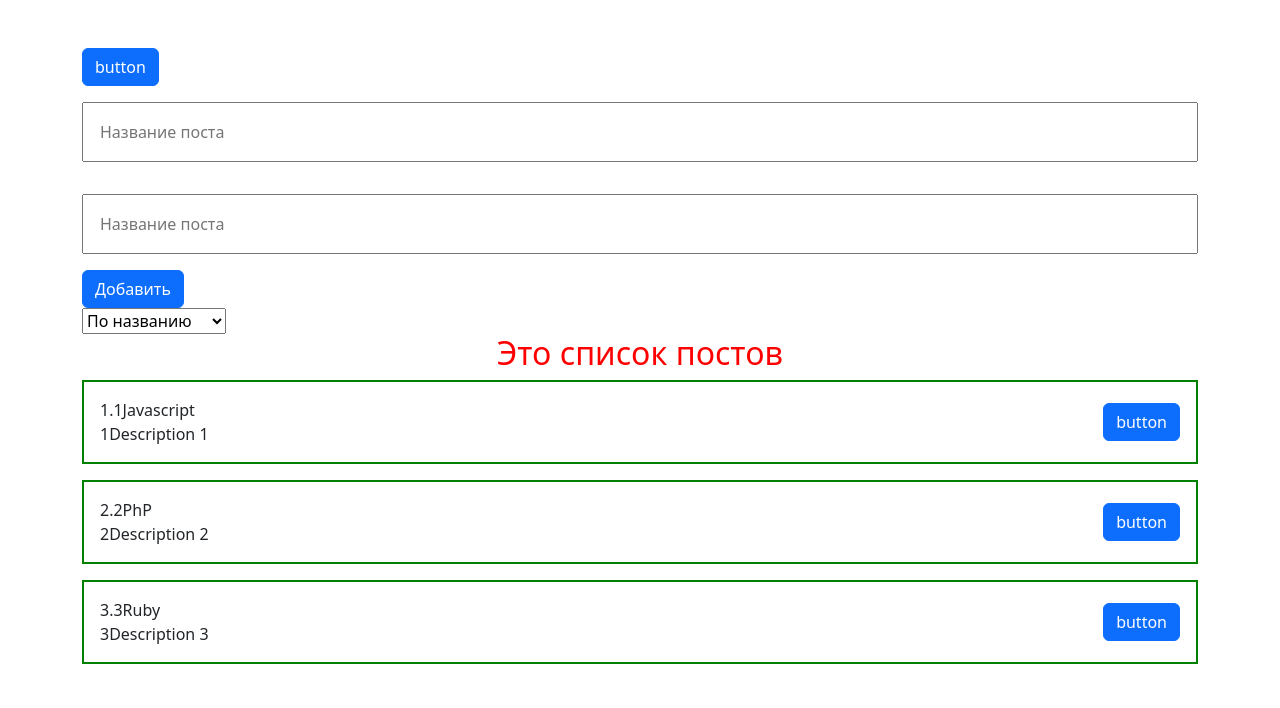
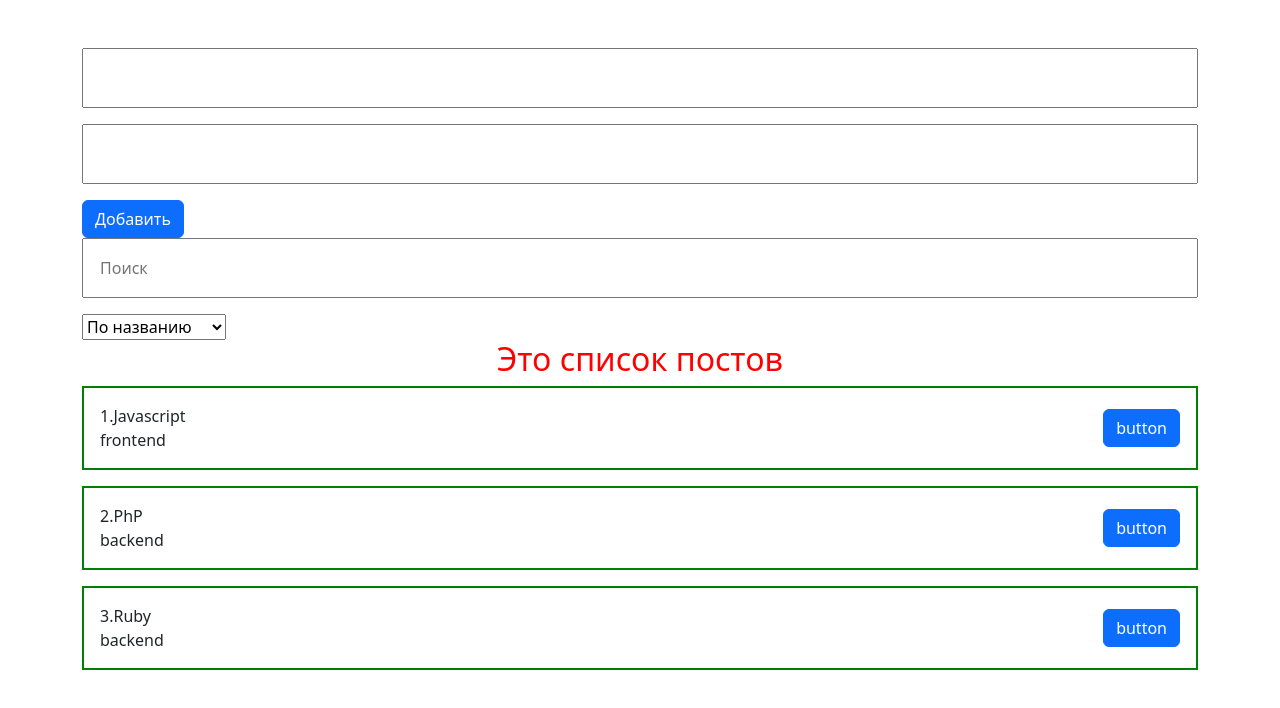
Before and after one commit to maxgrigoriew/react-course, a React (Create React App) app: page / in a window 1280 px wide. Shown: the top 708 px of the page. Built offline with nearby package versions, Linux system fonts and the light colour scheme.

Commit message:
add filter

```diff
--- a/src/App.js
+++ b/src/App.js
@@ -1,42 +1,54 @@
-import { useState } from 'react';
+import { useMemo, useState } from 'react';
 import PostForm from './components/PostForm/PostForm';
 import PostsList from './components/PostsList';
-import MyButton from './components/UI/Button/MyButton';
 import MySelect from './components/UI/MySelect/MySelect';
+import MyInput from './components/UI/MyInput/MyInput';
 
 function App() {
   const [posts, setPosts] = useState([
-    { id: 1, title: '1Javascript', body: '1Description 1' },
-    { id: 2, title: '2PhP', body: '2Description 2' },
-    { id: 3, title: '3Ruby', body: '3Description 3' },
+    { id: 1, title: 'Javascript', body: 'frontend' },
+    { id: 2, title: 'PhP', body: 'backend' },
+    { id: 3, title: 'Ruby', body: 'backend' },
   ])
+  const [selectedSort, setSelectedSort] = useState('')
+  const [searchQuery, setSearchQuery] = useState('')
 
-  const [selectedSort, setSelectedSort] = useState('')
+  // sort posts and caesh
+  const sortedPosts = useMemo(() => {
+    if (selectedSort !== '') {
+      return [...posts].sort((a, b) => a[selectedSort].localeCompare(b[selectedSort]))
+    }
+    return posts
+  }, [selectedSort, posts])
+
+  // add post
   const createPost = (newPost) => {
     setPosts([newPost, ...posts,])
   }
 
+  // remove post
   const removePost = (post) => {
     setPosts(posts.filter((p) => p.id !== post.id))
   }
 
-  const [count, setCount] = useState(0)
-
-  const changeCount = () => {
-    setCount(count + 1)
+  const sortPosts = (sort) => {
+    setSelectedSort(sort)
   }
 
-  const sortPosts = (sort) => {
-    setSelectedSort(sort)
-    console.log(sort);
-    setPosts([...posts].sort((a, b) => a[sort].localeCompare(b[sort])))
-  }
+  const searchedAndSortedPosts = useMemo(() => {
+    return sortedPosts.filter((item) => item.title.toLowerCase().includes(searchQuery.toLowerCase())
+    || item.body.toLowerCase().includes(searchQuery.toLowerCase())
+    )
+  }, [searchQuery, sortedPosts])
+
   return (
     <div className='container pt-5'>
-      <MyButton onClick={changeCount} />
       <PostForm
         create={createPost} />
-
+      <MyInput
+        onChange={e => setSearchQuery(e.target.value)}
+        value={searchQuery}
+        placeholder='Поиск' />
       <MySelect
         selectValue={selectedSort}
         onChangeCallback={sortPosts}
@@ -45,7 +57,7 @@ function App() {
           { value: 'body', name: 'По описанию' },
         ]} />
       <PostsList
-        posts={posts}
+        posts={searchedAndSortedPosts}
         title='Это список постов'
         remove={removePost} />
     </div >
--- a/src/components/UI/MyInput/MyInput.jsx
+++ b/src/components/UI/MyInput/MyInput.jsx
@@ -3,8 +3,10 @@ import React from 'react'
 export default function MyInput({ ...props }) {
   return (
     <div>
-      <p>{props.title}</p>
-      <input {...props} className="w-100 mb-3 p-3" type="text" placeholder="Название поста" />
+      <input
+        className="w-100 mb-3 p-3"
+        type="text"
+        {...props} />
     </div>
 
   )
```
